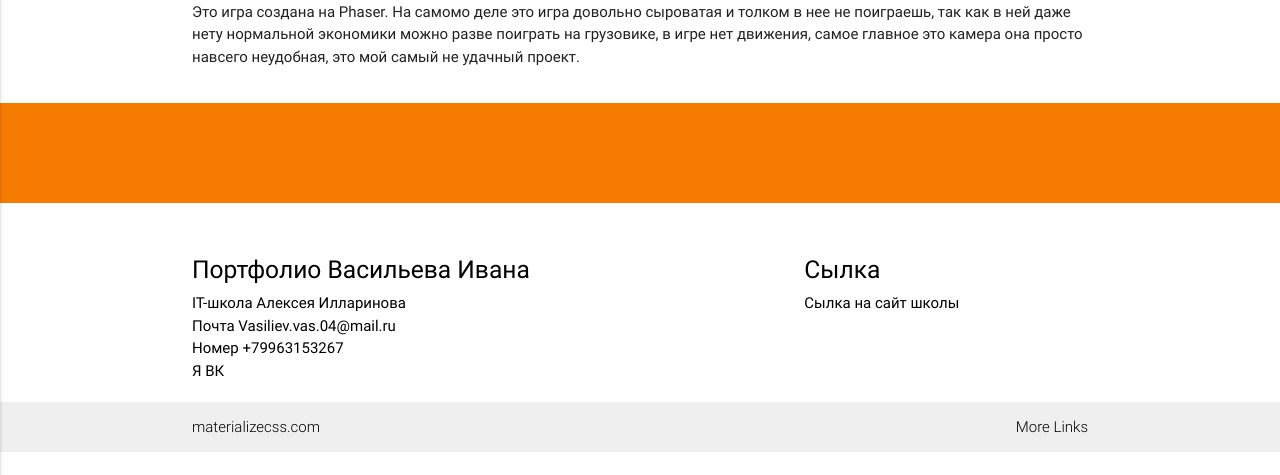
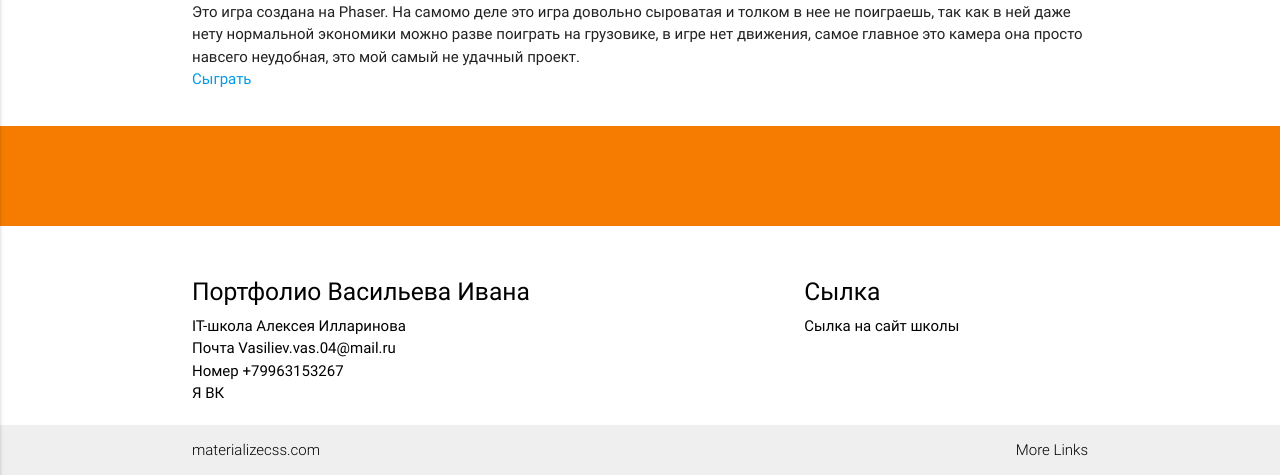
Before and after one commit to LoxyFoxy/portfolio, a plain HTML site: page gamePhaser.html in a window 1280 px wide. Shown: the part 345-820 px from the top of the page. Drawn offline with Linux system fonts and the light colour scheme.

Commit message:
Update gamePhaser.html

```diff
--- a/gamePhaser.html
+++ b/gamePhaser.html
@@ -36,7 +36,8 @@
         <h2 class="header">Работа на Phaser</h2>
              <a href="https://github.com/LoxyFoxy/gamePhaser" target="_blank" class="red-text biger">Ссылка на GitHub.com</a>
             <p>Это игра создана на Phaser. На самомо деле это игра довольно сыроватая и толком в нее не поиграешь, так как в ней даже нету нормальной экономики можно разве поиграть на грузовике, в игре нет движения, самое главное это камера она просто навсего неудобная, это мой самый не удачный проект.</p>
-      </div>
+            <a href="game/index.html">Сыграть</a>
+        </div>
     </div>
     <div class="krasota orange darken-2"></div>
 
```
